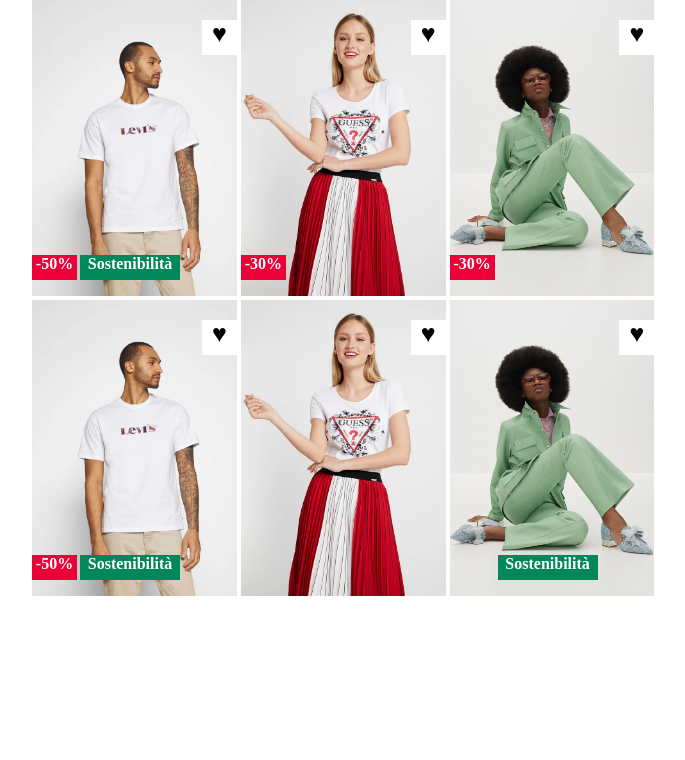
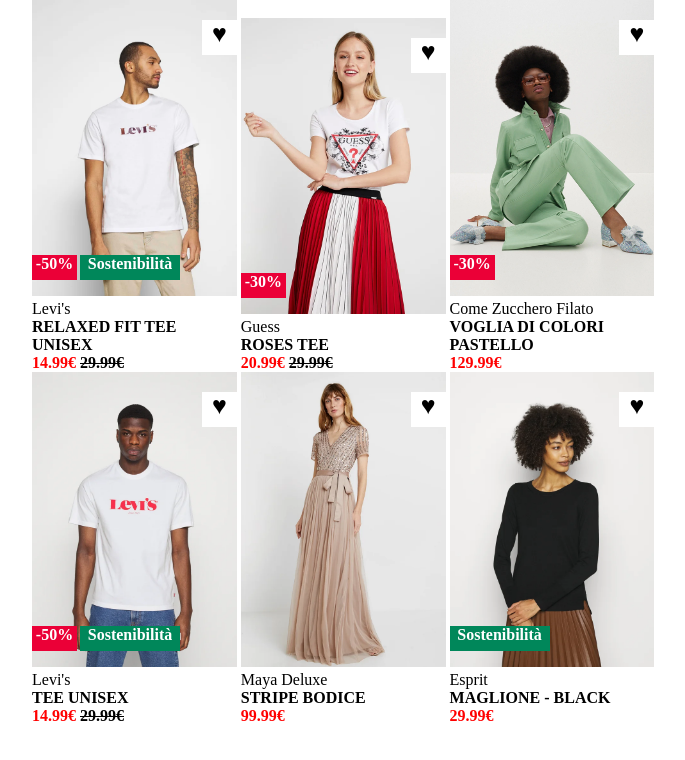
Before and after one commit to andreafiorentino920/htmlcss-shop, a plain HTML site: page index.html in a window 1280 px wide. Shown: the whole page, without its empty margins (288-973 px from the left). Drawn offline with Linux system fonts and the light colour scheme.

Commit message:
Aggiunta descrizione e prezzo ai prodotti

```diff
--- a/css/style.css
+++ b/css/style.css
@@ -40,6 +40,16 @@
     left: 0px;
 }
 
+.product-price{
+    color: red;
+    font-weight: bold;
+}
+
+.strike{
+    text-decoration: line-through;
+    font-weight: bold;
+}
+
 .sostenibilità{
     display: inline-block;
     height: 25px;
@@ -71,6 +81,19 @@
     content:"\2665" ;
 }
 
-.product:hover{
+.position-absolute{
+    position: absolute;
+}
 
+.reset-sostenibilità{
+    display: inline-block;
+    height: 25px;
+    width: 100px;
+    background-color: #00875a;
+    color: white;
+    font-weight: bold;
+    text-align: center;
+    position: absolute;
+    bottom: 20px;
+    left:0px
 }
--- a/index.html
+++ b/index.html
@@ -15,31 +15,49 @@
             <div class="product">
                 <!-- Immagine -->
                 <img src="img/1.webp" alt="">
+                <!-- Sconto e sostenibilità -->
+                <div class="position-absolute">
                     <!-- Sconto -->
                     <div class="discount">-50%</div>
                     <!-- Sostenibilità  -->
                     <div class="sostenibilità">Sostenibilità</div>
+                </div>
                 <!-- Cuore -->
                 <div class="heart"></div>
-                 <!-- Marca, descrizione e prezzo -->
+                <!-- Descrizione Prodotto -->
+                <span>Levi's</span>
+                <h4>RELAXED FIT TEE UNISEX</h4>
+                <span class="product-price">14.99€ </span><span class="strike">29.99€</span>
              </div>
             <!-- Prodotto 2 -->
             <div class="product">
                  <!-- Immagine -->
                 <img src="img/2.webp" alt="">
+                <div class="position-absolute">
                     <!-- Sconto -->
                     <div class="discount">-30%</div>
+                </div>
                 <!-- Cuore -->
                 <div class="heart"></div>
+                 <!-- Descrizione Prodotto -->
+                <span>Guess</span>
+                <h4>ROSES TEE</h4>
+                <span class="product-price">20.99€ </span><span class="strike">29.99€</span>
              </div>
             <!-- Prodotto 3 -->
             <div class="product">
                  <!-- Immagine -->
                 <img src="img/3.webp" alt="">
+                <div class="position-absolute">
                     <!-- Sconto -->
                     <div class="discount">-30%</div>
+                </div>
                 <!-- Cuore -->
                 <div class="heart"></div>
+                 <!-- Descrizione Prodotto -->
+                <span>Come Zucchero Filato</span>
+                <h4>VOGLIA DI COLORI PASTELLO</h4>
+                <span class="product-price">129.99€ </span>
             </div>
         </div>
         <!-- Riga 2 -->
@@ -47,29 +65,45 @@
             <!-- Prodotto 4 -->
             <div class="product">
                 <!-- Immagine -->
-                <img src="img/1.webp" alt="">
+                <img src="img/4.webp" alt="">
+                <div class="position-absolute">
                     <!-- Sconto -->
                     <div class="discount">-50%</div>
                     <!-- Sostenibilità  -->
                     <div class="sostenibilità">Sostenibilità</div>
+                 </div>
                 <!-- Cuore -->
                 <div class="heart"></div>
+                 <!-- Descrizione Prodotto -->
+                <span>Levi's</span>
+                <h4>TEE UNISEX</h4>
+                <span class="product-price">14.99€ </span><span class="strike">29.99€</span>
             </div>
             <!-- Prodotto 5 -->
             <div class="product">
                  <!-- Immagine -->
-                <img src="img/2.webp" alt="">
+                <img src="img/5.webp" alt="">
                 <!-- Cuore -->
                 <div class="heart"></div>
+                 <!-- Descrizione Prodotto -->
+                <span>Maya Deluxe</span>
+                <h4>STRIPE BODICE</h4>
+                <span class="product-price">99.99€ </span>
             </div>
             <!-- Prodotto 6 -->
             <div class="product">
                  <!-- Immagine -->
-                <img src="img/3.webp" alt="">
+                <img src="img/6.webp" alt="">
+                <div class="position-absolute">
                     <!-- Sostenibilità  -->
-                 <div class="sostenibilità">Sostenibilità</div>
+                    <div class="reset-sostenibilità">Sostenibilità</div>
+                </div>
                 <!-- Cuore -->
                 <div class="heart"></div>
+                 <!-- Descrizione Prodotto -->
+                <span>Esprit</span>
+                <h4>MAGLIONE - BLACK</h4>
+                <span class="product-price">29.99€ </span>
             </div>
         </div>
     </div>
```
Lines whose indentation alone changed are shown as unchanged.
